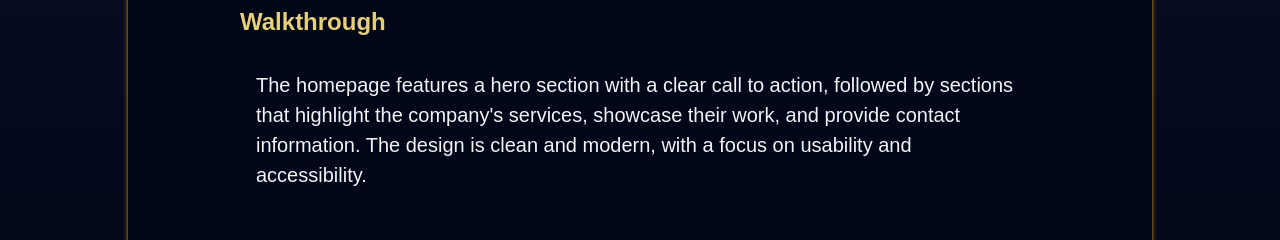
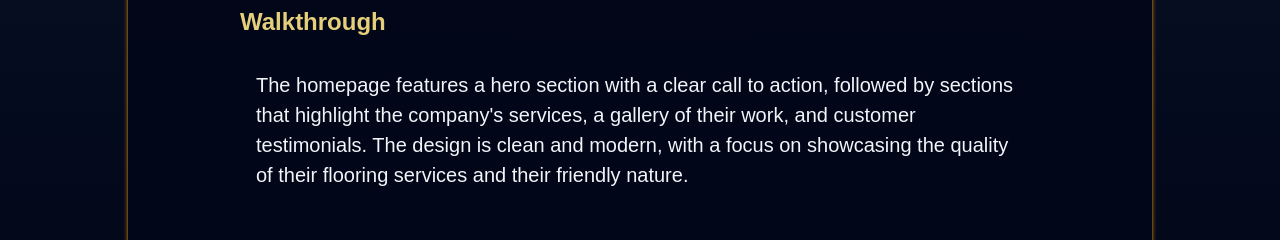
Before and after one commit to PapsBurr/personal-website-fullstack, a Next.js app in the folder frontend/: page /experience in a window 1280 px wide. Shown: the part 1624-1864 px from the top of the page. Built offline with nearby package versions, Linux system fonts and the light colour scheme.

Commit message:
fix: rewrite the walkthrough section

```diff
--- a/frontend/src/app/experience/page.tsx
+++ b/frontend/src/app/experience/page.tsx
@@ -54,9 +54,9 @@ export default function Page() {
               <p>
                 The homepage features a hero section with a clear call to
                 action, followed by sections that highlight the company's
-                services, showcase their work, and provide contact information.
-                The design is clean and modern, with a focus on usability and
-                accessibility.
+                services, a gallery of their work, and customer testimonials.
+                The design is clean and modern, with a focus on showcasing the
+                quality of their flooring services and their friendly nature.
               </p>
             </section>
 
```
